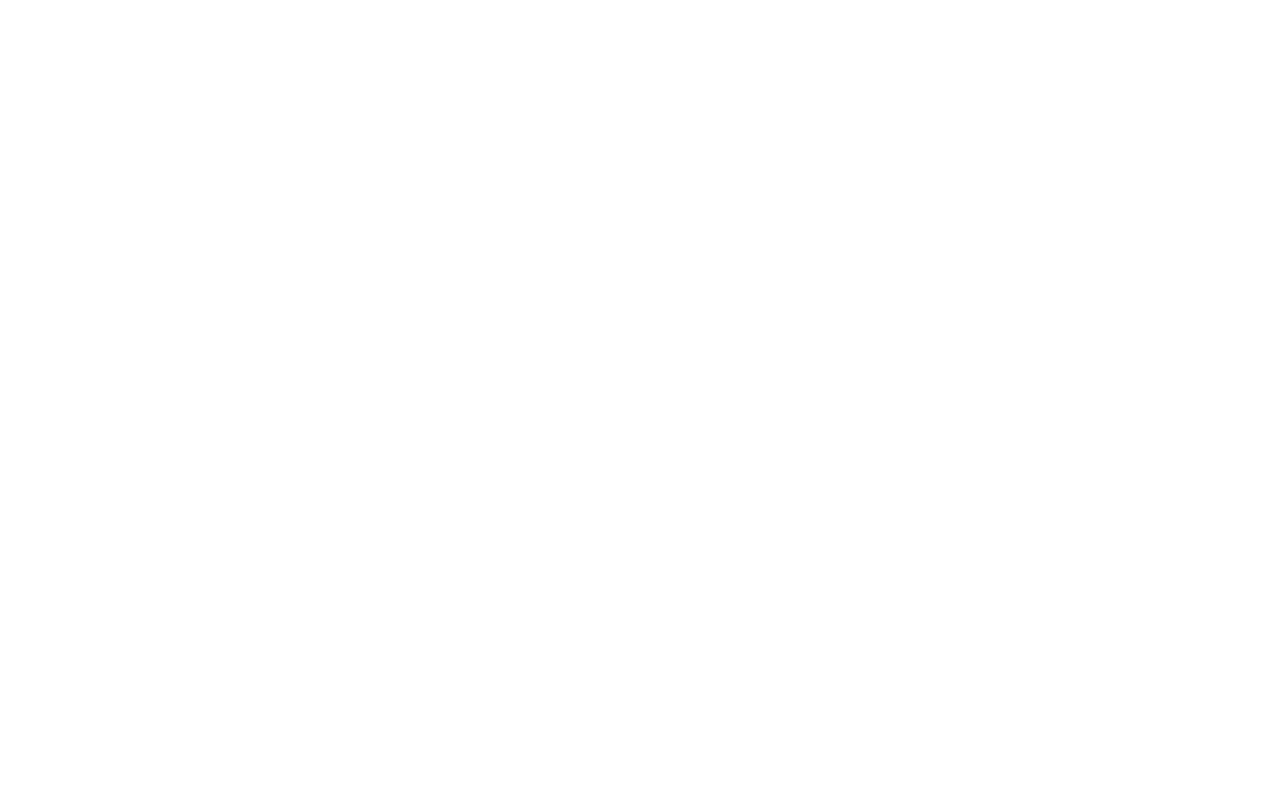
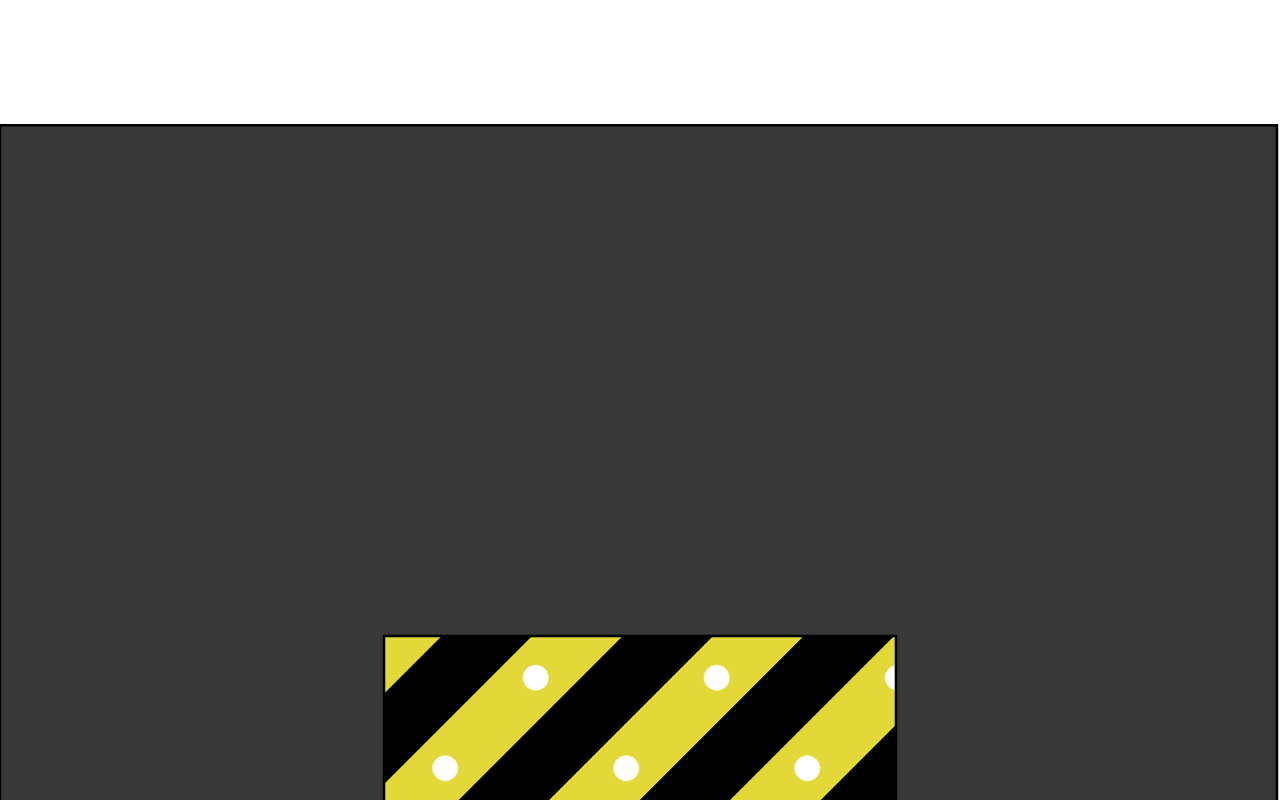
Before and after one commit to dev-zyrushiyao/gsap-animation-sample, a Next.js app: page / in a window 1280 px wide. Shown: the part 6300-7100 px from the top of the page. Before the commit the page ends 6424 px from the top, so only its background shows below. Built offline with nearby package versions, Linux system fonts and the light colour scheme; a web font is replaced by a local one.

Commit message:
lesson: SVG Pattern

```diff
--- /dev/null
+++ b/app/component-ui/PatternSVG.tsx
@@ -0,0 +1,110 @@
+import { useGSAP } from "@gsap/react";
+import gsap from "gsap";
+import React, { useRef } from "react";
+
+gsap.registerPlugin(useGSAP);
+
+export default function PatternSVG() {
+  const container = useRef(null);
+
+  useGSAP(
+    () => {
+      gsap.to("#stripe", {
+        paused: false,
+        repeat: -1,
+        duration: 5,
+        ease: "none",
+        attr: { patternTransform: "scale(1) rotate(45) translate(100 , 0)" },
+      });
+    },
+    { scope: container },
+  );
+
+  return (
+    <div ref={container}>
+      <svg
+        xmlns="http://www.w3.org/2000/svg"
+        viewBox="0 0 500 500"
+        id="stripe-pattern"
+      >
+        <defs>
+          <pattern
+            id="stripe"
+            viewBox="0 0 39.89 100"
+            patternUnits="userSpaceOnUse"
+            preserveAspectRatio="none"
+            width={50}
+            height={50}
+            patternTransform="scale(1) rotate(45) translate(0 , 0)"
+          >
+            <rect
+              id="stripe-yellow"
+              width={20}
+              height={100}
+              style={{
+                fill: "rgb(226, 216, 56)",
+              }}
+            />
+            <rect
+              id="stripe-black"
+              width={19.895}
+              height={100}
+              style={{}}
+              x={19.995}
+            />
+            <ellipse
+              style={{
+                fill: "rgb(255, 255, 255)",
+              }}
+              cx={10}
+              cy={10}
+              rx={4}
+              ry={10}
+            />
+          </pattern>
+          <pattern
+            id="box-pattern"
+            href="#stripe"
+            patternTransform="matrix(1, 0, 0, 1, 200.000006, 200.000006)"
+          />
+          <pattern
+            id="text-pattern"
+            href="#stripe"
+            patternTransform="matrix(1, 0, 0, 1, 199.982828, 287.167214)"
+          />
+        </defs>
+        <rect
+          y={0.483}
+          width={498.815}
+          height={499.517}
+          style={{
+            stroke: "rgb(0, 0, 0)",
+            fill: "rgb(57, 56, 56)",
+          }}
+        />
+        <rect
+          x={150}
+          y={200}
+          width={200}
+          height={100}
+          style={{
+            stroke: "rgb(0, 0, 0)",
+            fill: "url(#stripe)",
+          }}
+        />
+        <text
+          style={{
+            fill: "url(#stripe)",
+            fontFamily: "Arial, sans-serif",
+            fontSize: 28,
+            whiteSpace: "pre",
+          }}
+          x={132.287}
+          y={347.11}
+        >
+          {"STRIPE PATTERN"}
+        </text>
+      </svg>
+    </div>
+  );
+}
--- a/app/page.tsx
+++ b/app/page.tsx
@@ -32,6 +32,7 @@
 import ShapeLiquidSVG from "./component-ui/ShapeLiquidSVG";
 import GoeyBoxSVG from "./component-ui/GoeyBoxSVG";
 import GoeyText from "./component-ui/GoeyText";
+import PatternSVG from "./component-ui/PatternSVG";
 
 gsap.registerPlugin(useGSAP);
 
@@ -97,6 +98,7 @@
       <ShapeLiquidSVG />
       <GoeyBoxSVG />
       <GoeyText />
+      <PatternSVG />
     </main>
   );
 }
```
